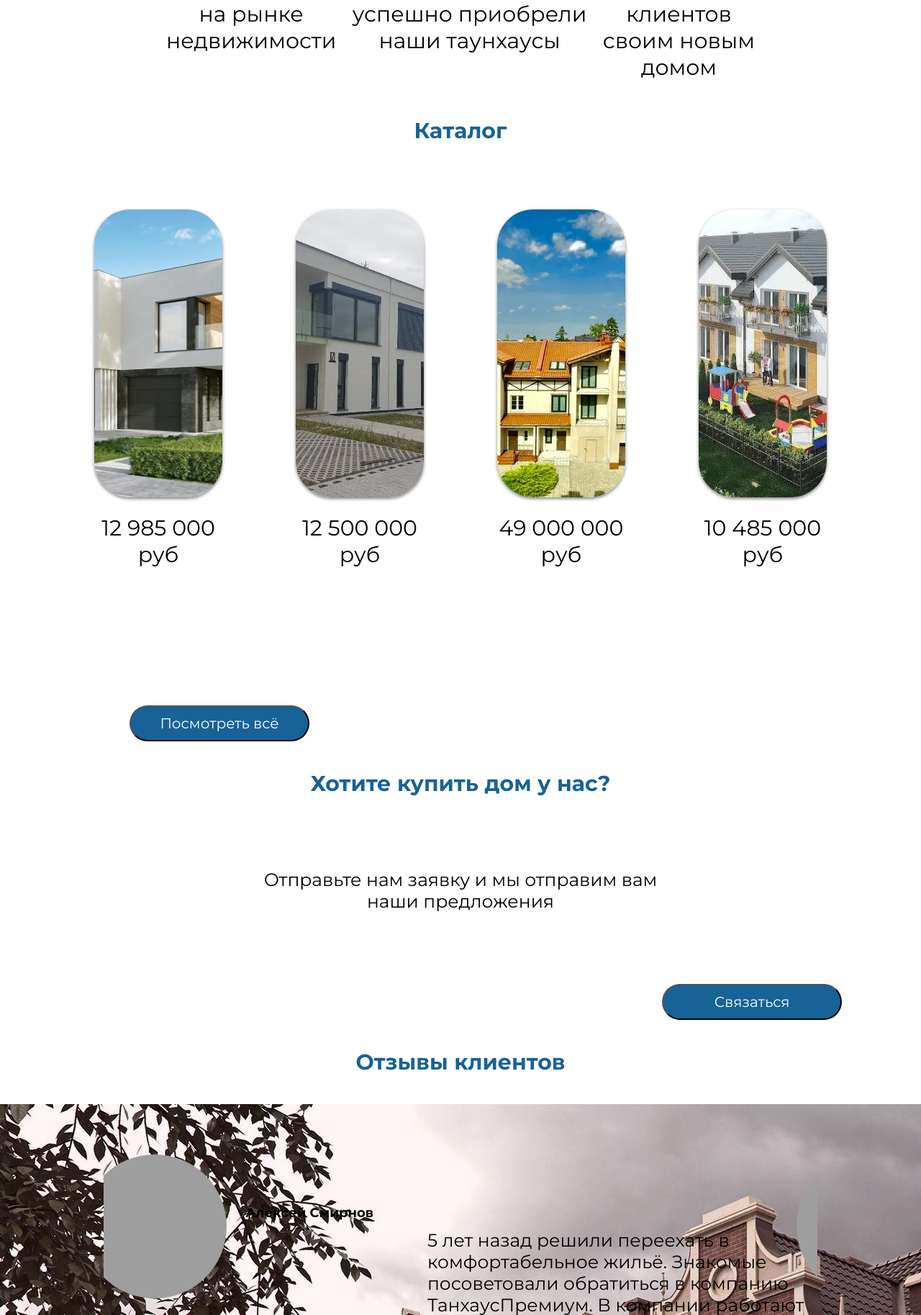
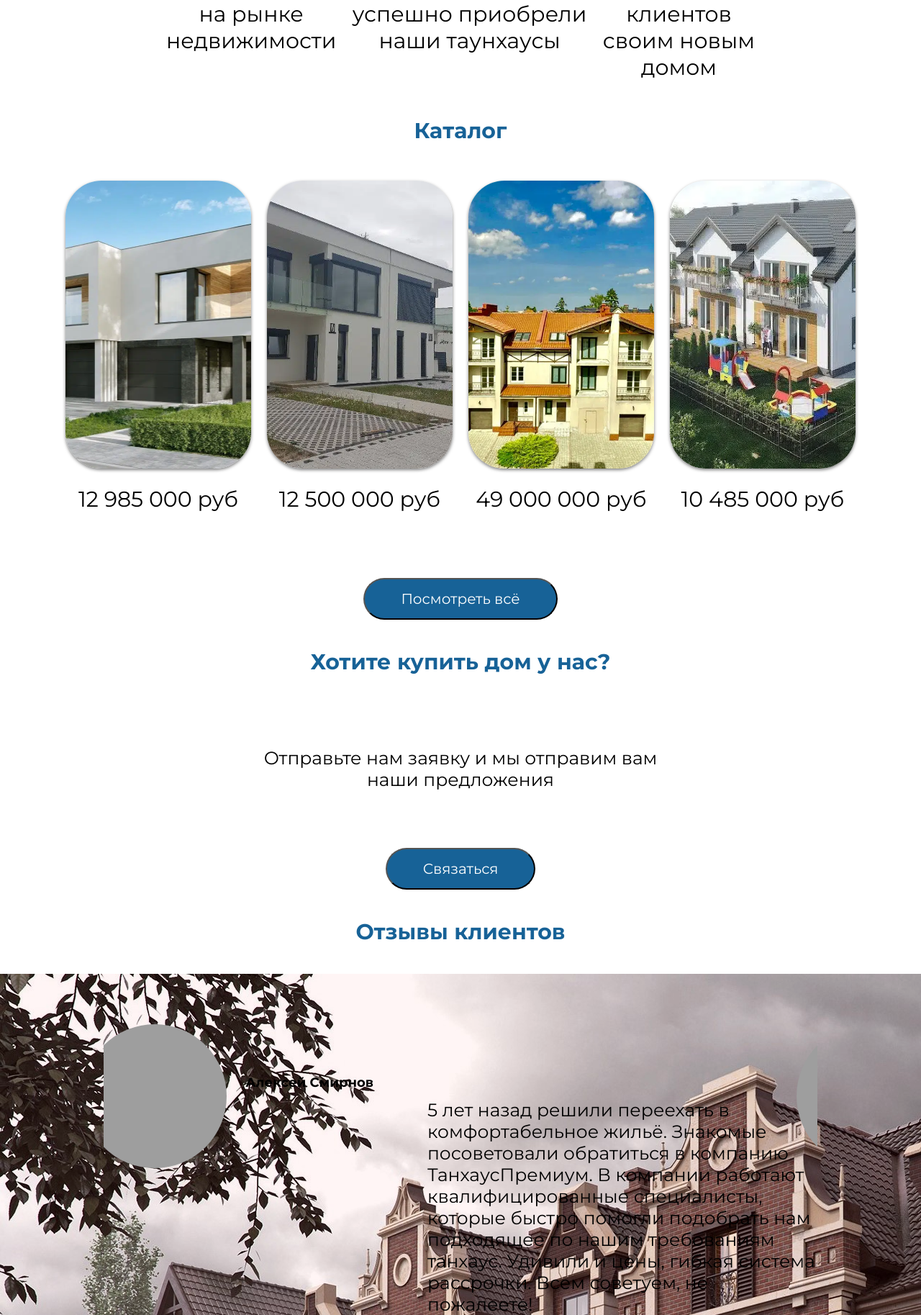
Before and after one commit to Ilya-KeFiRcHiK/Practice_Tanhouse, a PHP site: page / in a window 1280 px wide. Shown: the part 2139-3966 px from the top of the page at 72% size. Run offline with PHP 8.4, Linux system fonts and the light colour scheme; grey boxes are pictures that could not be loaded.

Commit message:
Изменения

```diff
--- a/index.html
+++ b/index.html
@@ -203,7 +203,7 @@
 </section>
 
 <section class="contacts-section">
-    <div class="contact-container">
+    <div class="contact-container container">
         <div class="contact-item">
             <img src="img/phone 1.png" alt="Телефон" class="contact-icon">
             <div class="contact-info">
@@ -231,6 +231,7 @@
         <div class="contact-item">
             <img src="img/alarm 1.png" alt="Режим работы" class="contact-icon">
             <div class="contact-info">
+                <h3 class="contact-title">Режим работы</h3>
                 <p class="contact-text">пн-пт с 9:00 до 19:00</p>
             </div>
         </div>
@@ -238,7 +239,7 @@
 </section>
 
 <footer class="main-footer">
-    <div class="footer-container">
+    <div class="footer-container container">
         <div class="footer-copyright">
             <p>&copy; ТаунхаусПремиум, 2025. Все права защищены.</p>
         </div>
--- a/style.css
+++ b/style.css
@@ -13,7 +13,7 @@
     padding-left: 80px;
     padding-right: 80px;
     margin-left: auto;
-    margin-left: auto;
+    margin-right: auto;
 }
 
 .header{
@@ -161,6 +161,7 @@
 .address-text{
     font-size: 25px;
     text-align: center;
+    padding: 40px;
 }
 
 h1{
@@ -278,25 +279,35 @@ h3{
 }
 
 .header-podrobnie-company{
+    display: flex;
     border-radius: 30px;
-    width: 250px;
-    height: 50px;
     background-color: #176297;
     color: white;
     font-size: 20px;
-    margin-top: 140px;
-    margin-left: 100px;
+    margin-top: 80px;
+    margin-left: auto;
+    margin-right: auto;
+    width: fit-content;
+    padding-top: 15px;
+    padding-bottom: 15px;
+    padding-left: 50px;
+    padding-right: 50px;
 }
 
 .header-podrobnie-company-b{
+    display: flex;
     border-radius: 30px;
-    width: 250px;
-    height: 50px;
     background-color: #176297;
     color: white;
     font-size: 20px;
-    margin-top: 40px;
-    margin-left: 840px;
+    margin-top: 80px;
+    margin-left: auto;
+    margin-right: auto;
+    width: fit-content;
+    padding-top: 15px;
+    padding-bottom: 15px;
+    padding-left: 50px;
+    padding-right: 50px;
 }
 
 .header-podrobnie-company-c{
@@ -349,7 +360,6 @@ h2{
 }
 
 .block-с-1{
-    padding: 40px;
     width: 23%;
     min-height: 400px;
     border-radius: 50px;
@@ -357,7 +367,6 @@ h2{
 }
 
 .block-с-2{
-    padding: 40px;
     width: 23%;
     min-height: 400px;
     border-radius: 50px;
@@ -365,7 +374,6 @@ h2{
 }
 
 .block-с-3{
-    padding: 40px;
     width: 23%;
     min-height: 400px;
     border-radius: 50px;
@@ -373,7 +381,6 @@ h2{
 }
 
 .block-с-4{
-    padding: 40px;
     width: 23%;
     min-height: 400px;
     border-radius: 50px;
@@ -764,14 +771,15 @@ align-items: end;
     display: grid;
     grid-template-columns: repeat(auto-fit, minmax(250px, 1fr));
     gap: 30px;
-    max-width: 1200px;
     margin: 0 auto;
     padding: 0 20px;
 }
 
 .contact-item {
     display: flex;
-    align-items: flex-start;
+    align-items: center;
+    justify-content: center;
+    flex-direction: column;
     gap: 15px;
 }
 
@@ -791,6 +799,7 @@ align-items: end;
     font-size: 16px;
     color: #bdc3c7;
     margin: 0;
+    text-align: center;
 }
 
 .contact-link {
@@ -811,7 +820,6 @@ align-items: end;
     display: flex;
     justify-content: space-between;
     align-items: center;
-    max-width: 1200px;
     margin: 0 auto;
     padding: 0 20px;
     flex-wrap: wrap;
```
